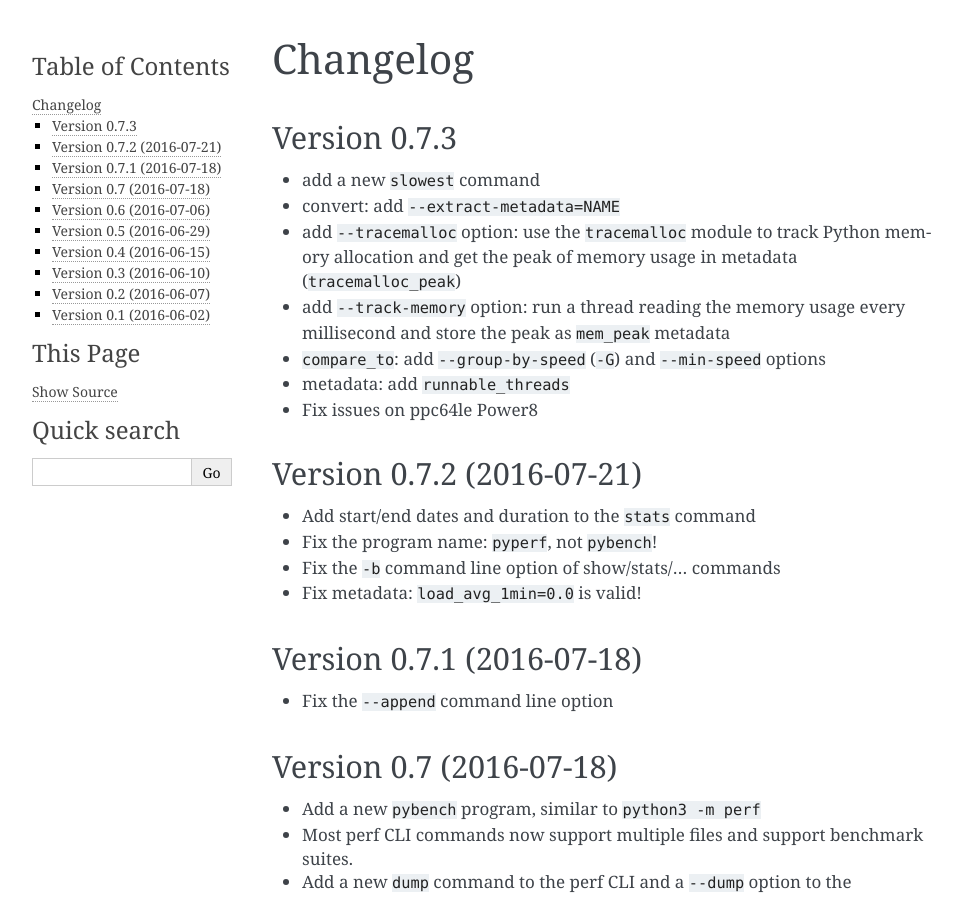
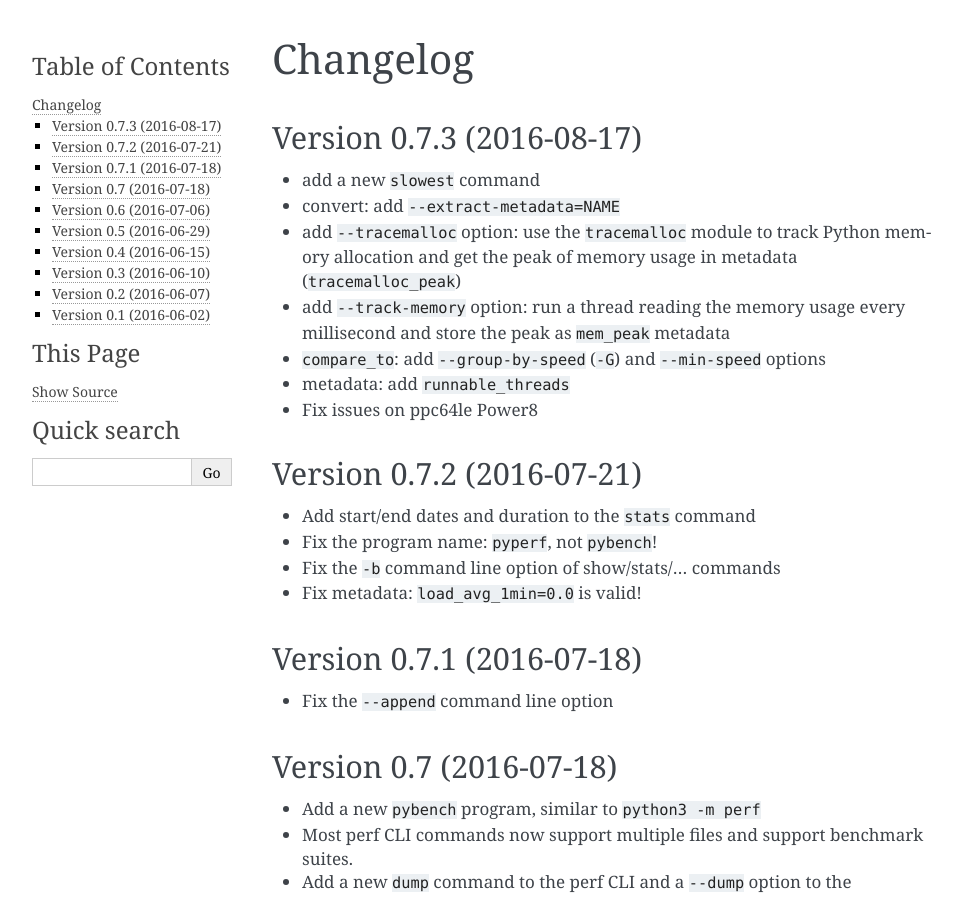
Before and after one commit to psf/pyperf, a Sphinx documentation site: the page built from doc/changelog.rst, in a window 1280 px wide and 900 px high. Shown: the whole window, without its empty margins (148-1105 px from the left). Built offline with Sphinx 7.4.7, drawn with Linux system fonts in a browser that asks for light colours.

Commit message:
prepare 0.7.3 release

```diff
--- a/doc/changelog.rst
+++ b/doc/changelog.rst
@@ -1,8 +1,8 @@
 Changelog
 =========
 
-Version 0.7.3
--------------
+Version 0.7.3 (2016-08-17)
+--------------------------
 
 * add a new ``slowest`` command
 * convert: add ``--extract-metadata=NAME``
--- a/setup.py
+++ b/setup.py
@@ -6,7 +6,7 @@
 #  - update version in setup.py, perf/__init__.py and doc/conf.py
 #  - set release date in doc/changelog.rst
 #  - run tests: tox
-#  - git commit -a
+#  - git commit -a -m "prepare release x.y"
 #  - git push
 #
 # Release a new version:
```
